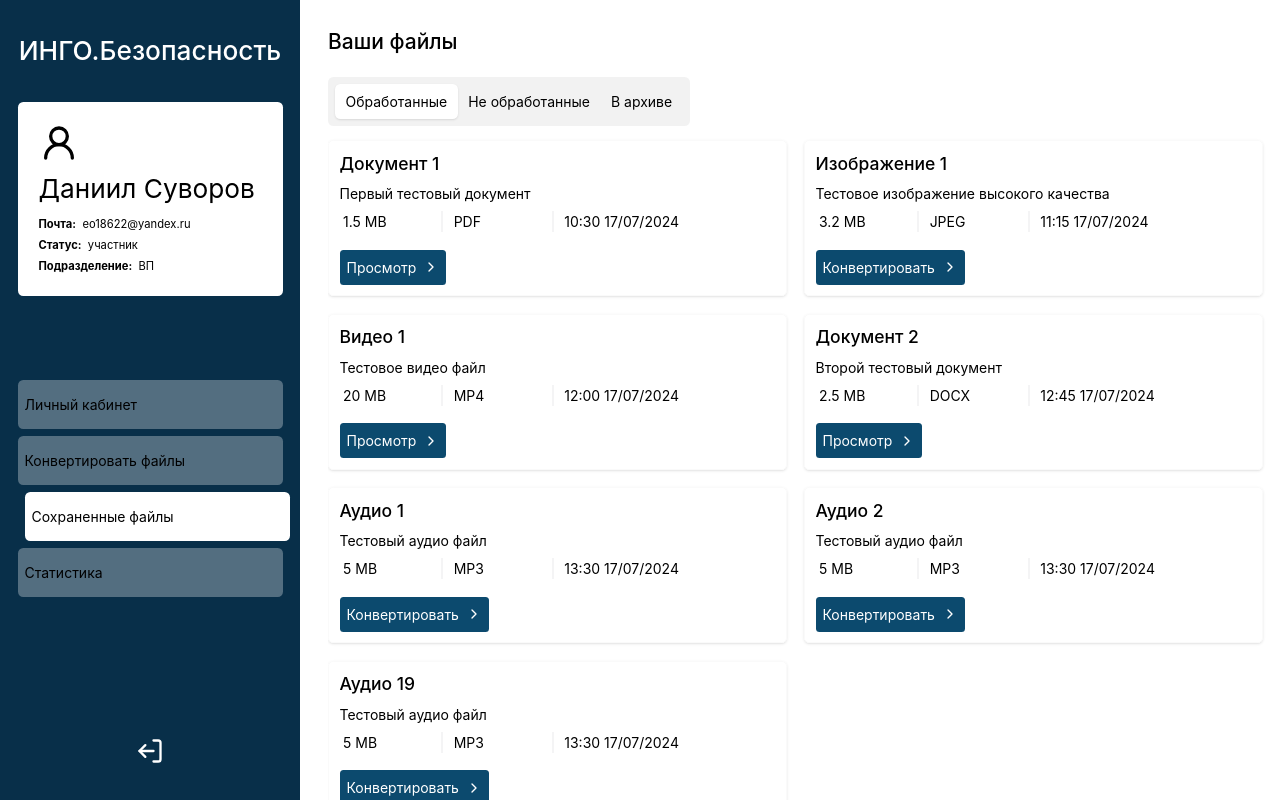
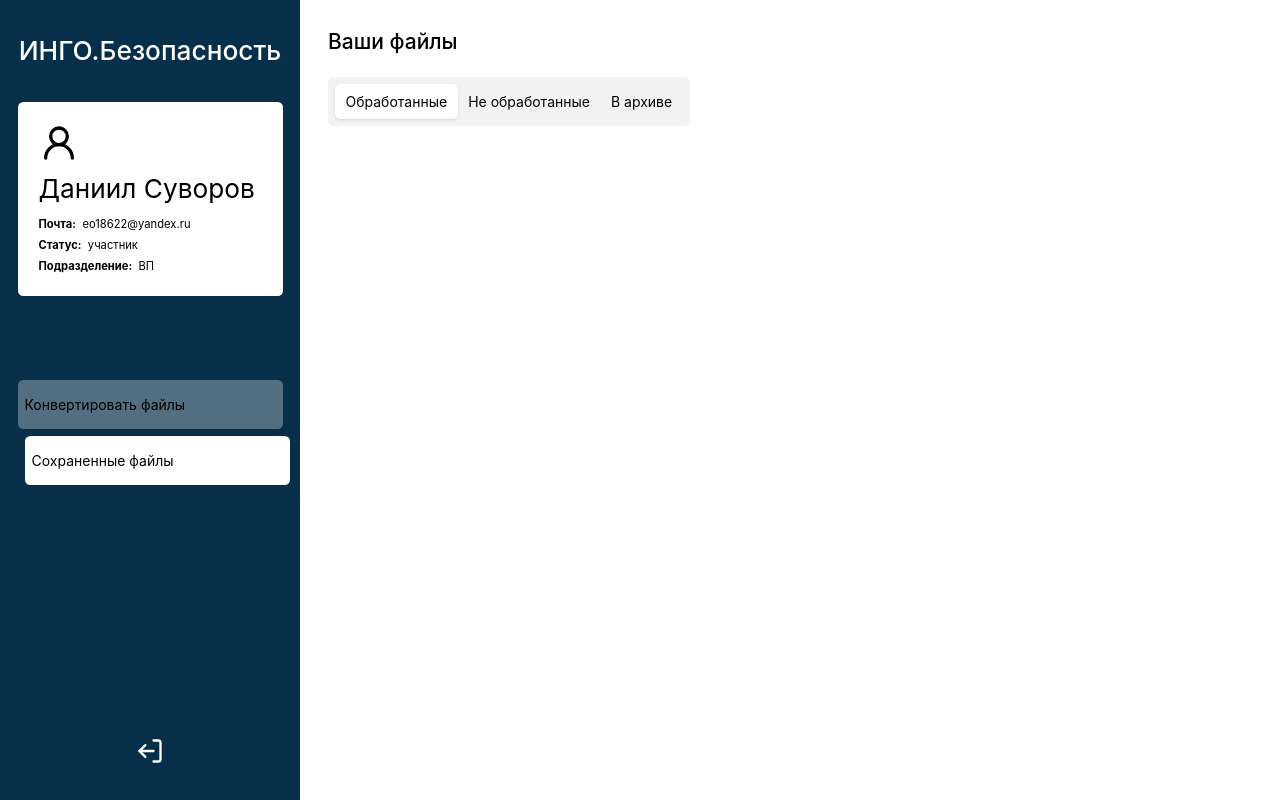
Before and after one commit to racoon-typing/Ingo, a React (Vite) app in the folder project/: page /files in a window 1280 px wide. Built offline with nearby package versions, Linux system fonts and the light colour scheme.

Commit message:
список файлов

```diff
--- a/project/src/components/file-category-list/FileCategoryList.tsx
+++ b/project/src/components/file-category-list/FileCategoryList.tsx
@@ -14,7 +14,7 @@ function FileCategoryList(): JSX.Element {
   function changeCategoryHandler(value: Status) {
     setActiveCategory(value);
 
-    dispatch(changeCategory({category: value}))
+    dispatch(changeCategory({activeCategory: value}))
   }
 
   return (
--- a/project/src/components/file-item/FileItem.tsx
+++ b/project/src/components/file-item/FileItem.tsx
@@ -1,6 +1,6 @@
 // import './FileItem.scss';
 
-import { ChevronRight } from "lucide-react";
+import { Archive, ChevronRight, SquarePlus } from "lucide-react";
 import { ISaveFile } from "../../types/types";
 
 interface IFileItem {
@@ -8,15 +8,30 @@ interface IFileItem {
 }
 
 function FileItem({ file }: IFileItem): JSX.Element {
-  console.log(file);
-
-  const { name, description, size, type, uploadTime, converted, status } = file;
+  const { name, description, size, type, path, uploadTime, converted, status } =
+    file;
 
   return (
     <li className="flex flex-col border border-zinc-50 shadow rounded-md p-3">
+      <button
+        onClick={() => console.log("Клик")}
+        className="flex justify-end mb-2"
+      >
+        {status === "archive" ? (
+          <SquarePlus size={24} />
+        ) : (
+          <Archive size={24} />
+        )}
+      </button>
+
       <h3 className="text-xl font-medium mb-2">{name}</h3>
 
-      <p className="mb-2 grow">{description}</p>
+      <p className="mb-6 grow">{description}</p>
+
+      <audio controls className="mb-4">
+        <source src={path} type={type} />
+        Ваш браузер не поддерживает воспроизведение аудио.
+      </audio>
 
       <ul className="grid grid-cols-4 gap-2 mb-5">
         <li className="border-r-2 border-zinc-100 px-1">{size}</li>
@@ -25,7 +40,7 @@ function FileItem({ file }: IFileItem): JSX.Element {
       </ul>
 
       <button className="flex items-center mt-auto bg-sky-900 text-white p-2 max-w-min rounded">
-        {converted ? 'Просмотр' : 'Конвертировать'}
+        {converted ? "Просмотр" : "Конвертировать"}
 
         <ChevronRight className="ml-2" size={16} />
       </button>
--- a/project/src/components/file-list/FileList.tsx
+++ b/project/src/components/file-list/FileList.tsx
@@ -7,9 +7,7 @@ import { RootState } from "../../store/store";
 
 
 function FileList(): JSX.Element {
-  const files = useSelector((state: RootState) => state.data.files);
-  console.log(files);
-
+  const files = useSelector((state: RootState) => state.data.filteredFiles);
 
   return (
     <ul className="grid grid-cols-2 gap-5">
--- a/project/src/consts/const.ts
+++ b/project/src/consts/const.ts
@@ -1,12 +1,12 @@
 import { Status } from "../types/types";
 
 export const menuList = [
-    {
-        id: 1,
-        name: "Личный кабинет",
-        value: "account",
-        link: '/account'
-    },
+    // {
+    //     id: 1,
+    //     name: "Личный кабинет",
+    //     value: "account",
+    //     link: '/account'
+    // },
     {
         id: 2,
         name: "Конвертировать файлы",
@@ -19,12 +19,12 @@ export const menuList = [
         value: "files",
         link: '/files'
     },
-    {
-        id: 4,
-        name: "Статистика",
-        value: "statistic",
-        link: '/statistic'
-    },
+    // {
+    //     id: 4,
+    //     name: "Статистика",
+    //     value: "statistic",
+    //     link: '/statistic'
+    // },
 ];
 
 export const userData = {
@@ -178,6 +178,7 @@ export const userSaveFiles = [
         uploadTime: '10:30 17/07/2024',
         converted: true,
         status: Status.ACTIVE,
+        path: '/dsd/dsm.mp3',
     },
     {
         id: 2,
@@ -188,6 +189,7 @@ export const userSaveFiles = [
         uploadTime: '11:15 17/07/2024',
         converted: false,
         status: Status.ACTIVE,
+        path: '/dsd/dsm.mp3',
     },
     {
         id: 3,
@@ -198,6 +200,7 @@ export const userSaveFiles = [
         uploadTime: '12:00 17/07/2024',
         converted: true,
         status: Status.ACTIVE,
+        path: '/dsd/dsm.mp3',
     },
     {
         id: 4,
@@ -208,6 +211,7 @@ export const userSaveFiles = [
         uploadTime: '12:45 17/07/2024',
         converted: true,
         status: Status.IN_ARCHIVE,
+        path: '/dsd/dsm.mp3',
     },
     {
         id: 5,
@@ -218,6 +222,7 @@ export const userSaveFiles = [
         uploadTime: '13:30 17/07/2024',
         converted: false,
         status: Status.UN_ACTIVE,
+        path: '/dsd/dsm.mp3',
     },
     {
         id: 6,
@@ -228,6 +233,7 @@ export const userSaveFiles = [
         uploadTime: '13:30 17/07/2024',
         converted: false,
         status: Status.UN_ACTIVE,
+        path: '/dsd/dsm.mp3',
     },
     {
         id: 7,
@@ -238,5 +244,6 @@ export const userSaveFiles = [
         uploadTime: '13:30 17/07/2024',
         converted: false,
         status: Status.IN_ARCHIVE,
+        path: '/dsd/dsm.mp3',
     },
 ]
--- a/project/src/store/fileSlice.ts
+++ b/project/src/store/fileSlice.ts
@@ -3,11 +3,13 @@ import { ISaveFile, Status } from "../types/types";
 
 interface IFileState {
     files: ISaveFile[];
+    filteredFiles: ISaveFile[] | [];
     activeCategory: Status;
 }
 
 const initialState: IFileState = {
     files: [],
+    filteredFiles: [],
     activeCategory: Status.ACTIVE,
 };
 
@@ -18,12 +20,13 @@ const fileSlice = createSlice({
         setFiles: (state, action: PayloadAction<ISaveFile[]>) => {
             state.files = action.payload;
         },
-        changeCategory: (state, action: PayloadAction<{category: Status}>) => {
-            state.activeCategory = action.payload.category;
+        changeCategory: (state, action: PayloadAction<{ activeCategory: Status }>) => {
+            state.activeCategory = action.payload.activeCategory;
 
-            state.files = state.files.filter((file) => {
-                file.status == state.activeCategory;
-            });
+            // Выводим текущее состояние файлов
+            console.log(state.files);
+
+            state.filteredFiles = state.files.filter((file) => file.status == state.activeCategory);
         },
     }
 });
--- a/project/src/types/types.ts
+++ b/project/src/types/types.ts
@@ -25,6 +25,7 @@ export interface ISaveFile {
     id: number,
     name: string,
     description: string,
+    path: string,
     size: string,
     type: string,
     uploadTime: string,
```
